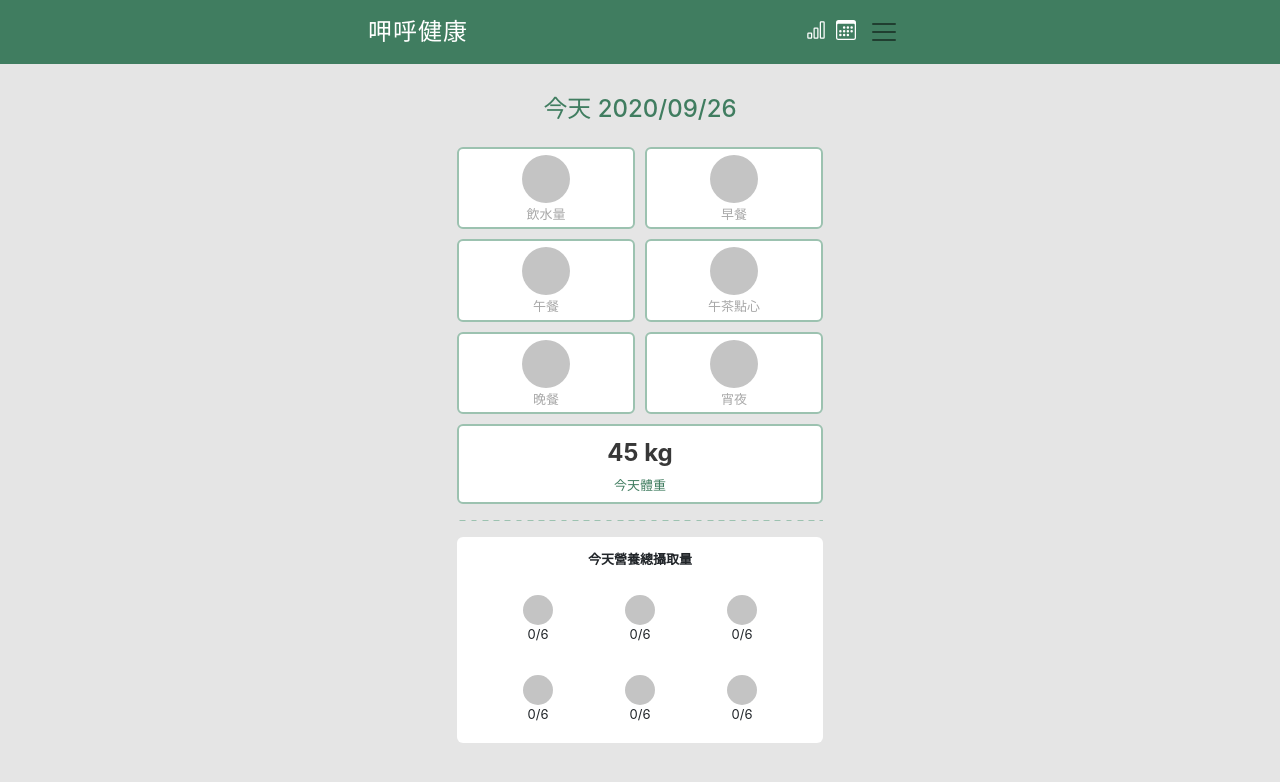
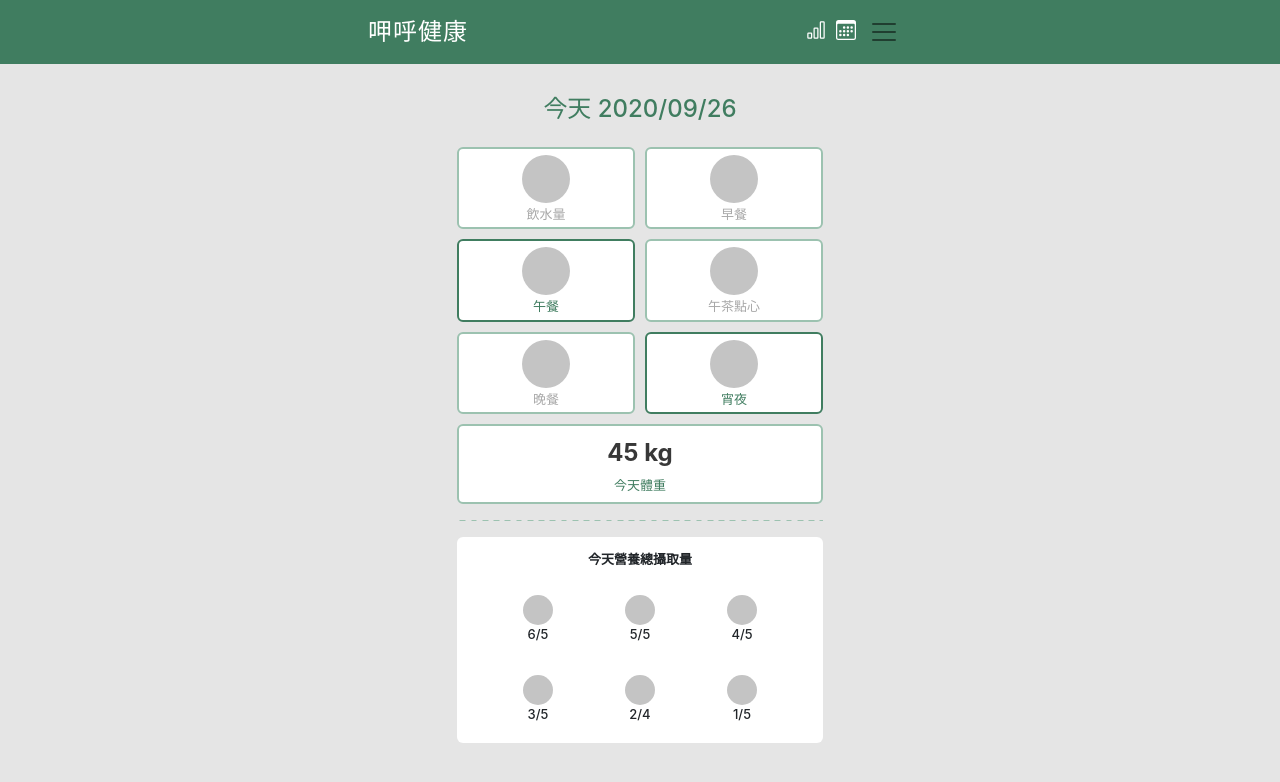
Before and after one commit to yachen168/Healthy-Eating, a Vue app: page /recording/states in a window 1280 px wide. Shown: the top 782 px of the page. Built offline with nearby package versions, Linux system fonts and the light colour scheme.

Commit message:
test: api test for RecordingStates page

```diff
--- a/src/views/recording/RecordingStates.vue
+++ b/src/views/recording/RecordingStates.vue
@@ -4,11 +4,18 @@
       <BaseTitle title="今天 2020/09/26"></BaseTitle>
       <b-row class="meals" no-gutters>
         <!-- ==== 飲水量、早、中、點心、晚餐、宵夜 紀錄狀態 ==== -->
-        <b-col cols="6" class="card-wrapper" v-for="item in items" :key="item">
+        <b-col
+          cols="6"
+          class="card-wrapper"
+          v-for="(item, index) in items"
+          :key="item"
+        >
           <RecordingCard
             :hasHeaderIcon="true"
             :hasBodyIcon="true"
-            borderStyle="light-green"
+            :borderStyle="
+              mealsRecordingStates[index].detail ? 'dark-green' : 'light-green'
+            "
             ><span>{{ item }}</span></RecordingCard
           >
         </b-col>
@@ -26,10 +33,16 @@
       </b-row>
       <hr class="divid" />
       <b-row class="sum-nutrition" no-gutters>
-        <h2>今天營養總攝取量</h2>
-        <b-col cols="4" v-for="item in items" :key="item">
+        <h2>
+          今天營養總攝取量
+        </h2>
+        <b-col cols="4" v-for="nutrition in nutritions" :key="nutrition">
           <RecordingCard :hasBodyIcon="true" size="sm"
-            ><span class="description">{{ "0/6" }}</span></RecordingCard
+            ><span class="description"
+              >{{ sumNutritionOfDay[0][nutrition] }}/{{
+                targetNutritionOfDay[nutrition]
+              }}</span
+            ></RecordingCard
           >
         </b-col>
       </b-row>
@@ -47,7 +60,88 @@ export default {
   },
   data() {
     return {
-      items: ["飲水量", "早餐", "午餐", "午茶點心", "晚餐", "宵夜"]
+      items: ["飲水量", "早餐", "午餐", "午茶點心", "晚餐", "宵夜"],
+      nutritions: [
+        "grains",
+        "proteins",
+        "dairy",
+        "vegetables",
+        "fruits",
+        "nuts"
+      ],
+      // ====== api 每餐紀錄狀態資料格式 ======
+      mealsRecordingStates: [
+        {
+          diet_type: "water", // 水格式待轉
+          detail: null
+        },
+        {
+          diet_type: "breakfast",
+          detail: null
+        },
+        {
+          diet_type: "lunch",
+          detail: {
+            id: 3, //diet_id
+            updated_at: "2020-09-13 00:39:50",
+            user_id: 5,
+            fruits: 3,
+            vegetables: 3,
+            grains: 5,
+            nuts: 5,
+            proteins: 6,
+            dairy: null
+          }
+        },
+        {
+          diet_type: "snack",
+          detail: null // 未紀錄
+        },
+        {
+          diet_type: "dinner",
+          detail: null
+        },
+        {
+          diet_type: "supper",
+          detail: {
+            id: 3, //diet_id
+            updated_at: "2020-09-13 00:39:50",
+            user_id: 5,
+            fruits: 2,
+            vegetables: 2.1,
+            grains: 55,
+            nuts: 5,
+            proteins: 6,
+            dairy: null
+          }
+        }
+      ],
+      // ===== api 當日攝取總量資料格式 =====
+      sumNutritionOfDay: [
+        {
+          id: 9,
+          updated_at: "2020-09-28 01:00:50",
+          user_id: 15,
+          kind: "daily",
+          diet_type: "launch",
+          fruits: 2,
+          vegetables: 3,
+          grains: 6,
+          nuts: 1,
+          proteins: 5,
+          dairy: 4
+        }
+      ],
+      // ===== api 目標攝取資料格式 =====
+      targetNutritionOfDay: {
+        kind: "personal",
+        fruits: 4,
+        vegetables: 5,
+        grains: 5,
+        nuts: 5,
+        proteins: 5,
+        dairy: 5
+      }
     };
   }
 };
@@ -76,6 +170,9 @@ main {
       font-size: 13px;
       margin-top: 2px;
     }
+  }
+  .recording-card.dark-green span {
+    color: #407d60;
   }
 }
 
@@ -124,6 +221,7 @@ main {
   }
   .description {
     font-size: 13px;
+    font-weight: 500;
   }
 }
 </style>
```
